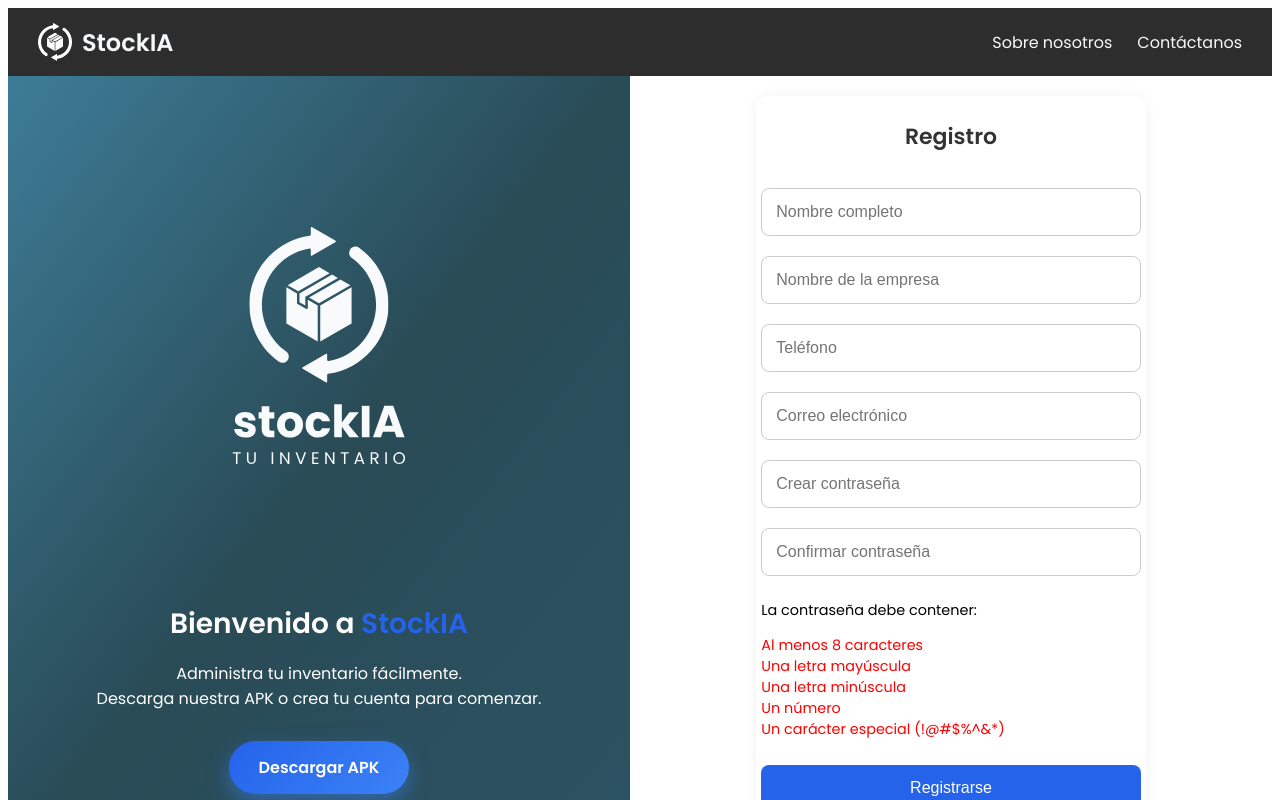
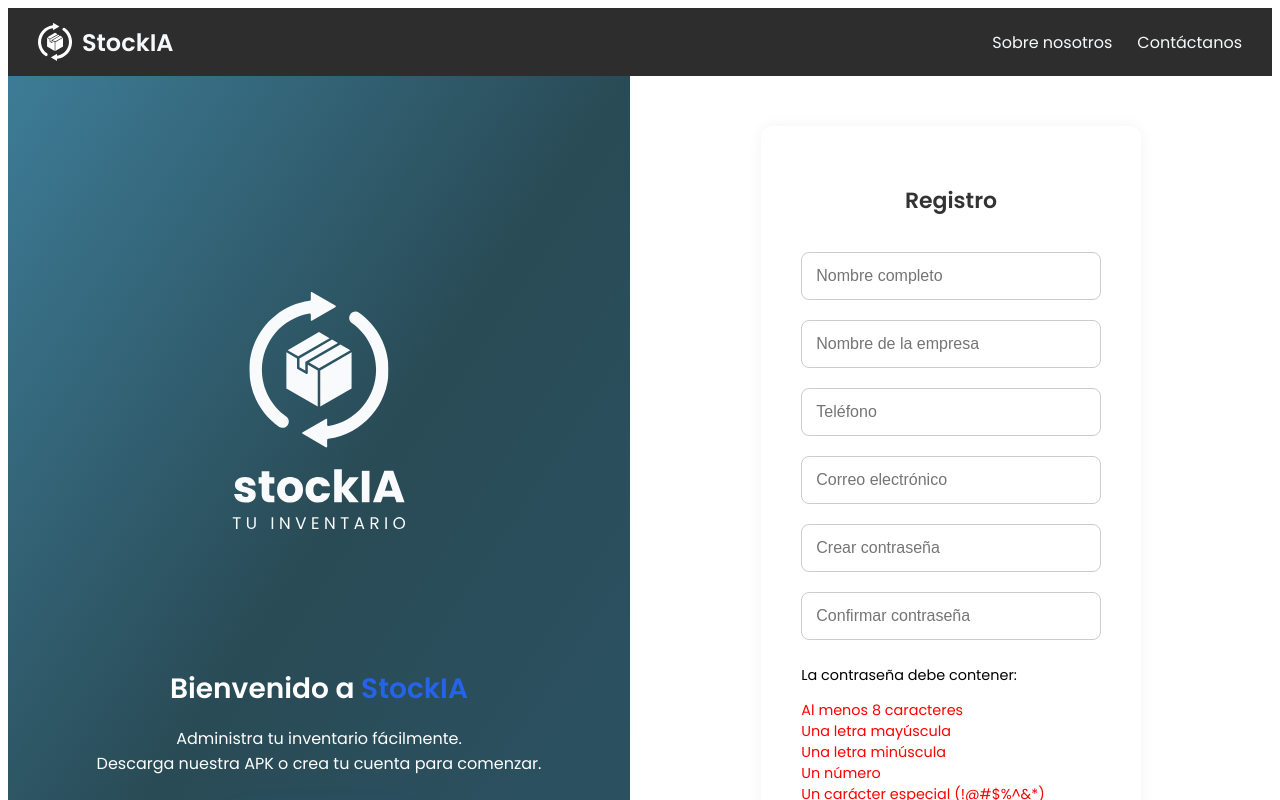
Before and after one commit to Auralopez123/Landing-page, a React (Vite) app: page /register in a window 1280 px wide. Shown: the top 800 px of the page. Built offline with nearby package versions, Linux system fonts and the light colour scheme.

Commit message:
cambios en diseño de register

```diff
--- a/index.html
+++ b/index.html
@@ -2,7 +2,7 @@
 <html lang="en">
   <head>
     <meta charset="UTF-8" />
-    <link rel="icon" type="image/svg+xml" href="src\assets\logo_solo.svg" />
+    <link rel="icon" type="image/svg+xml" href="/logo_solo.svg" />
     <link rel="stylesheet" href="https://cdnjs.cloudflare.com/ajax/libs/font-awesome/6.4.0/css/all.min.css" />
     <meta name="viewport" content="width=device-width, initial-scale=1.0" />
     <title>StockIA</title>
--- a/src/components/Header.jsx
+++ b/src/components/Header.jsx
@@ -1,6 +1,6 @@
 import React, { useEffect, useState } from 'react'
 import { Link, useLocation } from 'react-router-dom'
-import logo from '../assets/logo_solo.svg'
+import logo from '/logo_solo.svg'
 import '../css/Header.css'
 
 export default function Header() {
--- a/src/components/Register.jsx
+++ b/src/components/Register.jsx
@@ -1,5 +1,5 @@
 import React, { useState, useEffect } from 'react'
-import { Link } from 'react-router-dom'
+import { useNavigate, Link } from 'react-router-dom'
 import logo from '../assets/logo.svg'
 
 export default function Register() {
@@ -22,6 +22,7 @@ export default function Register() {
   const [tokenVisible, setTokenVisible] = useState(false)
   const [tokenInput, setTokenInput] = useState('')
   const [tokenMessage, setTokenMessage] = useState('')
+  const navigate = useNavigate()
 
   // Validate password requirements and match
   useEffect(() => {
@@ -37,6 +38,14 @@ export default function Register() {
 
   const handleRegister = async e => {
     e.preventDefault()
+
+    // Validar teléfono de 10 dígitos
+    if (phone.length !== 10) {
+      setRegisterMessage('El teléfono debe tener exactamente 10 dígitos.')
+      setMsgColor('red')
+      return
+    }
+
     if (!match) {
       setRegisterMessage('Las contraseñas no coinciden.')
       setMsgColor('red')
@@ -81,9 +90,11 @@ export default function Register() {
         body: JSON.stringify({ token: tokenInput })
       })
       const data = await res.json()
+
       if (res.ok) {
         setTokenMessage('Token confirmado. Ya puedes iniciar sesión.')
         setMsgColor('green')
+        setTimeout(() => navigate('/login'), 1000)
       } else {
         setTokenMessage(data.message || 'Token inválido o expirado.')
         setMsgColor('red')
@@ -108,6 +119,8 @@ export default function Register() {
 
       <div className="right-panel">
         <div className="form-box">
+          { !tokenVisible ? (
+            <>
               <h2>Registro</h2>
               <form onSubmit={handleRegister}>
                 <input
@@ -128,7 +141,17 @@ export default function Register() {
                   type="text"
                   placeholder="Teléfono"
                   value={phone}
-              onChange={e => setPhone(e.target.value)}
+                  inputMode="numeric"
+                  pattern="\d{10}"
+                  title="Debe contener exactamente 10 dígitos"
+                  minLength={10}
+                  maxLength={10}
+                  onChange={e => {
+                    const onlyNums = e.target.value.replace(/\D/g, '')
+                    if (onlyNums.length <= 10) {
+                      setPhone(onlyNums)
+                    }
+                  }}
                   required
                 />
                 <input
@@ -171,15 +194,17 @@ export default function Register() {
 
                 <div className="button-group">
                   <button type="submit">Registrarse</button>
-              <div className="forgot-link"> <Link to="/login" className="secondary-link">Ya tengo cuenta</Link></div>
+                  <div className="forgot-link">
+                    <Link to="/login" className="secondary-link">Ya tengo cuenta</Link>
+                  </div>
                 </div>
                 {registerMessage && (
                   <p style={{ color: msgColor, marginTop: '1rem' }}>{registerMessage}</p>
                 )}
               </form>
-
-          {tokenVisible && (
-            <div id="tokenConfirmation" className="token-section">
+            </>
+          ) : (
+            <div id="tokenConfirmation" className="button-group">
               <h3>Confirmar registro</h3>
               <input
                 type="text"
--- a/src/css/nosotros.css
+++ b/src/css/nosotros.css
@@ -39,7 +39,7 @@
 }
 
 .about-image img {
-  max-width: 40%;
+  max-width: 50%;
   border-radius: 8px;
   box-shadow: 0 4px 10px rgba(0, 0, 0, 0.1);
 }
--- a/src/css/styles.css
+++ b/src/css/styles.css
@@ -13,11 +13,18 @@ body.modern-login {
 }
 
 
+*, *::before, *::after {
+    box-sizing: border-box;
+  }
+
+
 /* Contenedor general */
 .container {
     display: flex;
     flex: 1;
-    height: 100vh;
+    min-height: 100vh;
+    overflow-y: auto;
+
 }
 
 /* Panel izquierdo */
@@ -99,7 +106,7 @@ body.modern-login {
     width: 70%;
     max-width: 400px;
     background: #fff;
-    padding: 5px;
+    padding: 40px;
     border-radius: 12px;
     box-shadow: 0 0 15px rgba(0, 0, 0, 0.05);
 }
```
Also changed, not shown: public/logo_solo.svg (renamed from src/assets/logo_solo.svg). Lines whose indentation alone changed are shown as unchanged.
